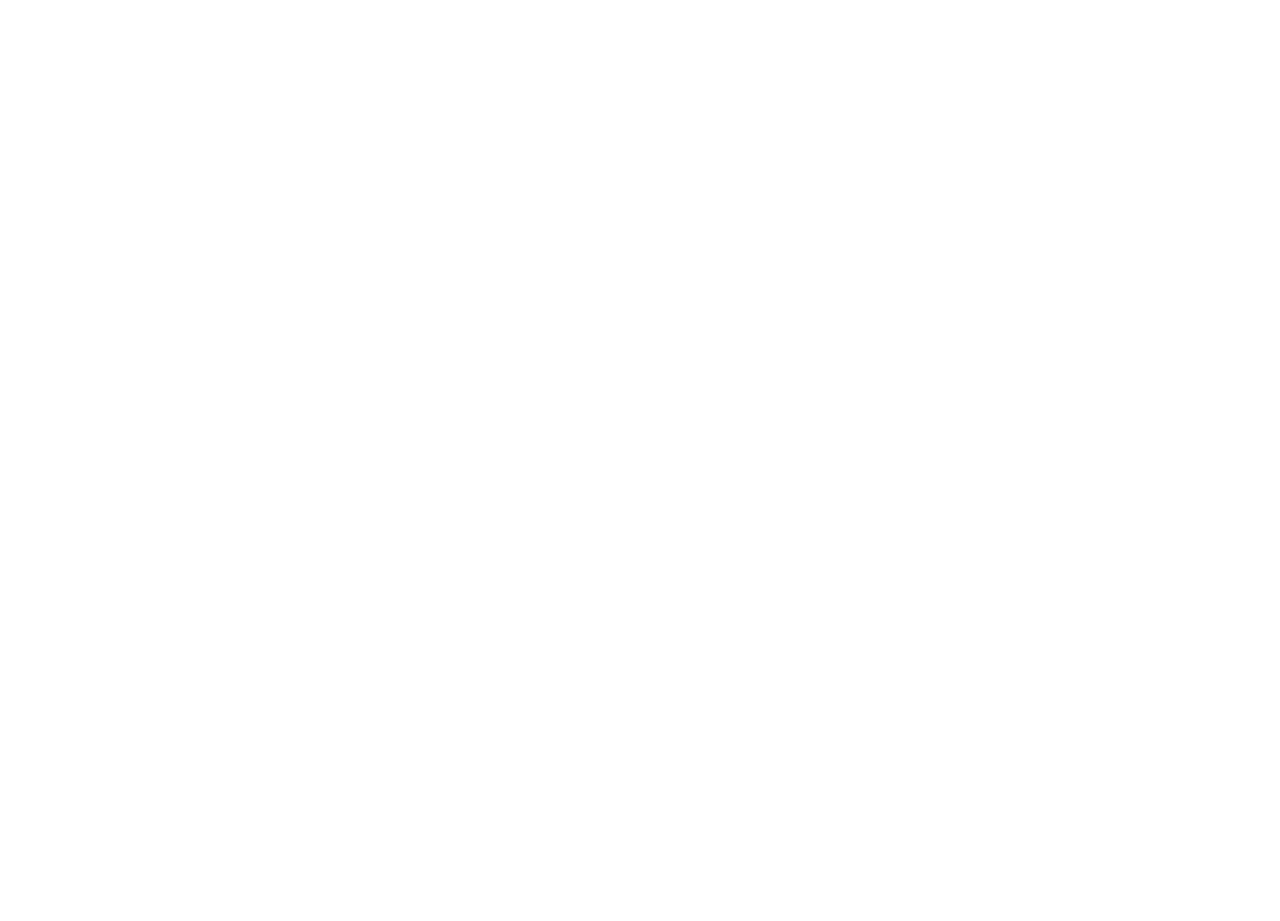
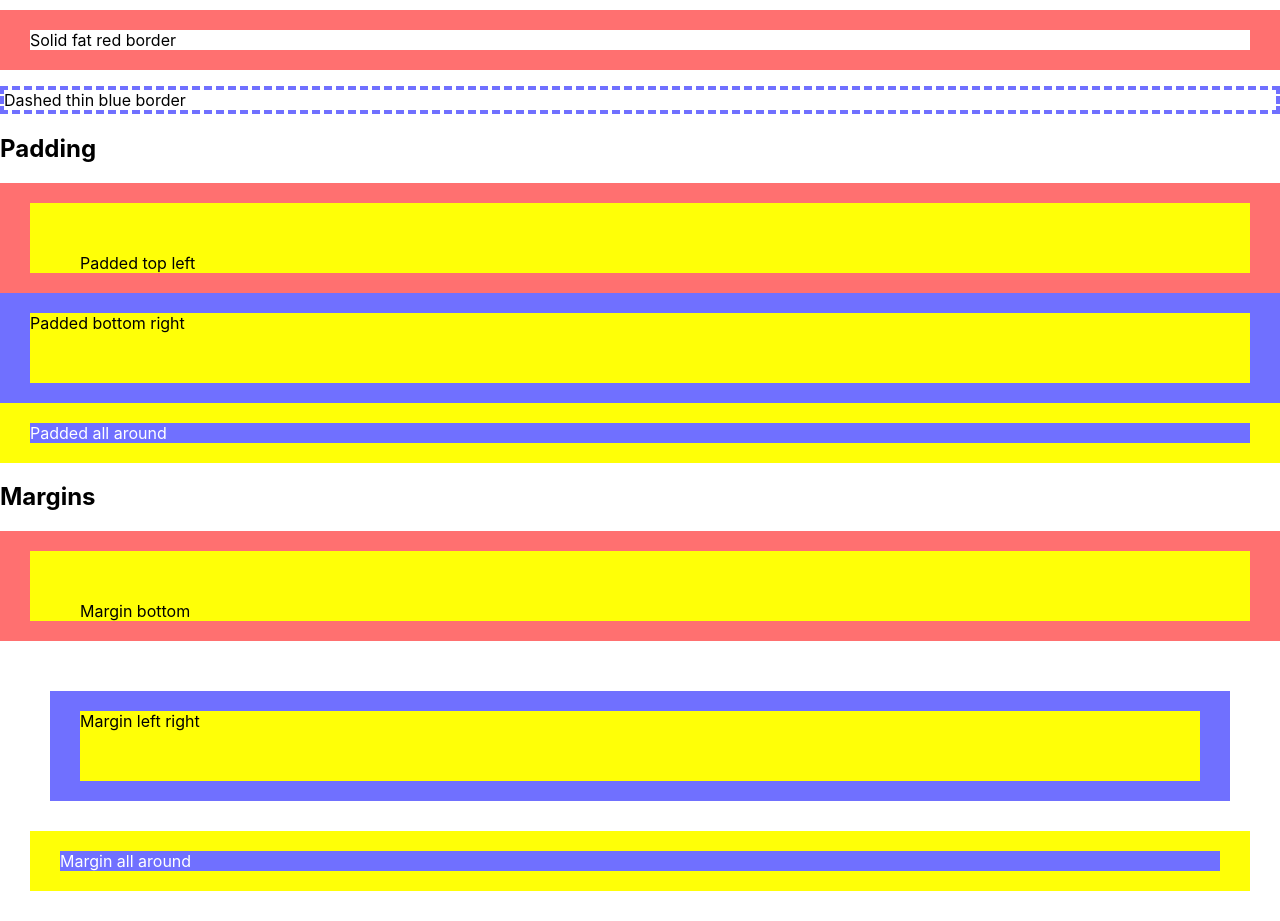
Before and after one commit to WeiqingGao/kanbas-react-web-app-cs5610-fa24, a React (Create React App) app: page /#/Labs/Lab2 in a window 1280 px wide. Shown: the part 1120-2041 px from the top of the page. Before the commit the page ends 1077 px from the top, so only its background shows below. Built offline with nearby package versions, Linux system fonts and the light colour scheme.

Commit message:
complete 3.1.9, 3.1.10 border&padding&margin

```diff
--- /dev/null
+++ b/src/Labs/Lab2/Borders.tsx
@@ -0,0 +1,13 @@
+export default function Borders() {
+    return (
+        <div id="wd-css-borders">
+            <h2>Borders</h2>
+            <p className="wd-border-fat wd-border-red wd-border-solid">
+                Solid fat red border
+            </p>
+            <p className="wd-border-thin wd-border-blue wd-border-dashed">
+                Dashed thin blue border
+            </p>
+        </div>
+    );
+}
--- /dev/null
+++ b/src/Labs/Lab2/Margins.tsx
@@ -0,0 +1,32 @@
+export default function Margins() {
+    return (
+        <div id="wd-css-margins">
+            <h2>Margins</h2>
+            <div
+                className="wd-margin-bottom
+                wd-padded-top-left
+                wd-border-fat wd-border-red
+                wd-border-solid
+                wd-bg-color-yellow">
+                Margin bottom
+            </div>
+            <div
+                className="wd-margin-right-left
+                wd-padded-bottom-right
+                wd-border-fat wd-border-blue
+                wd-border-solid
+                wd-bg-color-yellow">
+                Margin left right
+            </div>
+            <div
+                className="wd-margin-all-around
+                wd-padding-fat wd-border-fat
+                wd-border-yellow
+                wd-border-solid
+                wd-bg-color-blue
+                wd-fg-color-white">
+                Margin all around
+            </div>
+        </div>
+    )
+}
--- /dev/null
+++ b/src/Labs/Lab2/Padding.tsx
@@ -0,0 +1,24 @@
+export default function Padding() {
+    return (
+        <div id="wd-css-paddings">
+            <h2>Padding</h2>
+            <div className="wd-padded-top-left wd-border-fat
+            wd-border-red wd-border-solid
+            wd-bg-color-yellow">
+                Padded top left
+            </div>
+
+            <div className="wd-padded-bottom-right wd-border-fat
+            wd-border-blue wd-border-solid
+            wd-bg-color-yellow">
+                Padded bottom right
+            </div>
+
+            <div className="wd-padding-fat wd-border-fat
+            wd-border-yellow wd-border-solid
+            wd-bg-color-blue wd-fg-color-white">
+                Padded all around
+            </div>
+        </div>
+    );
+}
--- a/src/Labs/Lab2/index.css
+++ b/src/Labs/Lab2/index.css
@@ -46,4 +46,37 @@ p#wd-id-selector-2 {
 .wd-bg-color-green { background-color: green; }
 .wd-bg-color-gray { background-color: lightgray; }
 
+/* border */
+.wd-border-fat {border-width: 20px 30px 20px 30px; }
+.wd-border-thin { border-width: 4px; }
+.wd-border-solid { border-style: solid; }
+.wd-border-dashed { border-style: dashed; }
+.wd-border-yellow { border-color: #ffff07; }
+.wd-border-red { border-color: #ff7070; }
+.wd-border-blue { border-color: #7070ff; }
+
+/* padding */
+.wd-padded-top-left {
+    padding-top: 50px;
+    padding-left: 50px;
+}
+.wd-padded-bottom-right {
+    padding-bottom: 50px;
+    padding-right: 50px;
+}
+.wd-padded-fat {
+    padding: 50px;
+}
+
+/* margin */
+.wd-margin-bottom {
+    margin-bottom: 50px;
+}
+.wd-margin-right-left {
+    margin-left: 50px; margin-right: 50px;
+}
+.wd-margin-all-around {
+    margin: 30px;
+}
+
 /* javascript 用，分割不同的attribute，css用“；” */
--- a/src/Labs/Lab2/index.tsx
+++ b/src/Labs/Lab2/index.tsx
@@ -1,6 +1,9 @@
 import "./index.css"
 import ForegroundColors from "./ForegroundColors";
 import BackgroundColors from "./BackgroundColors";
+import Borders from "./Borders";
+import Padding from "./Padding";
+import Margins from "./Margins";
 
 export default function Lab2() {
   return (
@@ -59,8 +62,10 @@ export default function Lab2() {
         </div>
 
         <ForegroundColors />
-
         <BackgroundColors />
+        <Borders />
+        <Padding />
+        <Margins />
     </div>
   );
 }
```
Also changed, not shown: 1 other file (tests, documents, lock files or other folders).
